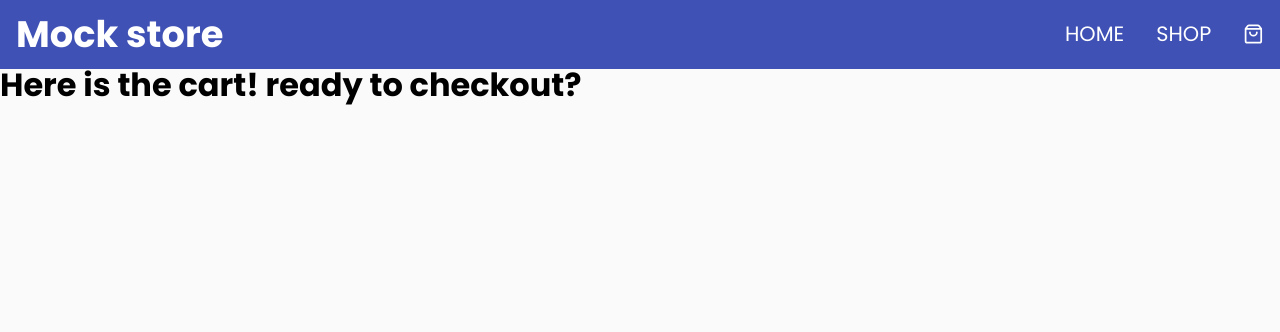
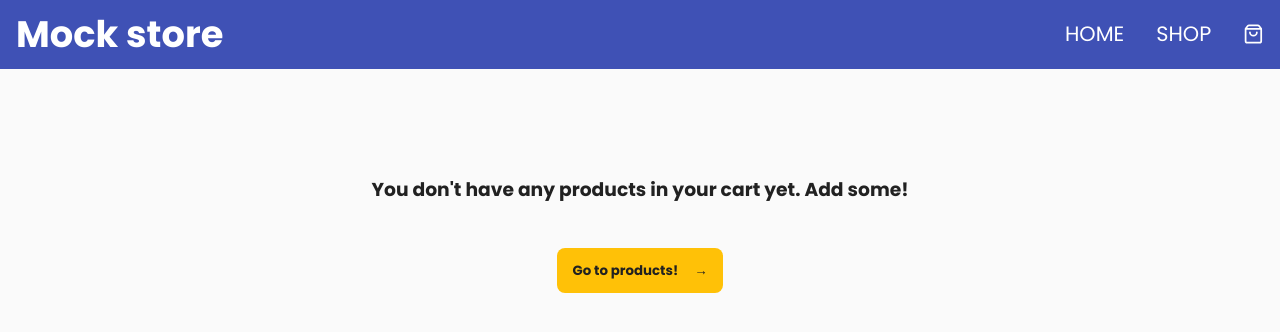
Before and after one commit to fran-dv/shopping-cart, a React (Vite) app: page /cart in a window 1280 px wide. Shown: the top 332 px of the page. Built offline with nearby package versions, Linux system fonts and the light colour scheme.

Commit message:
feat: implement cart page

```diff
--- /dev/null
+++ b/src/pages/Cart/Cart.module.css
@@ -0,0 +1,101 @@
+.container {
+  --padding: 2rem;
+  display: flex;
+  flex-direction: column;
+  padding: var(--padding);
+  max-width: 1300px;
+  align-items: center;
+  margin-left: auto;
+  margin-right: auto;
+}
+
+.container h2,
+.container h3 {
+  color: var(--on-background);
+}
+.container h4,
+.container p {
+  color: var(--on-surface);
+}
+
+.emptyView {
+  display: flex;
+  flex-direction: column;
+  align-self: center;
+  align-items: center;
+  padding: 5rem;
+  gap: 3rem;
+}
+
+.title {
+  padding-bottom: var(--padding);
+  align-self: center;
+}
+
+.contentContainer {
+  display: flex;
+  flex-wrap: wrap;
+  gap: 2rem;
+  padding: 2rem;
+}
+
+.itemsContainer {
+  display: flex;
+  flex-direction: column;
+  gap: 1rem;
+  flex: 2;
+}
+
+.orderInfo {
+  background-color: var(--surface);
+  padding: 1.5rem;
+  display: flex;
+  flex-direction: column;
+  gap: 1rem;
+  flex: 1;
+  border-radius: 1rem;
+  box-shadow: var(--item-shadow);
+  margin-bottom: auto;
+  margin-left: auto;
+}
+
+.orderInfo .section {
+  display: flex;
+  justify-content: space-between;
+  gap: 2rem;
+}
+
+.orderInfo .section p {
+  margin-left: auto;
+}
+
+.orderInfo .section.total {
+  margin-top: 1.5rem;
+  border-top: 2px solid var(--on-surface);
+  padding: 0.5rem 0;
+}
+
+.orderInfo .section.checkout .button {
+  flex-grow: 1;
+  display: flex;
+  justify-content: center;
+}
+
+.orderInfo .section.checkout .button p {
+  margin-left: 0;
+}
+
+@media (width <= 850px) {
+  .itemsContainer {
+    padding: 0;
+  }
+}
+
+@media (width <= 550px) {
+  .emptyView {
+    padding: 2rem 1rem;
+  }
+  .container {
+    --padding: 1rem;
+  }
+}
--- a/src/pages/Cart/Cart.tsx
+++ b/src/pages/Cart/Cart.tsx
@@ -1,7 +1,82 @@
+import { useCartStore } from "@/stores";
+import styles from "./Cart.module.css";
+import { Button, CartItem } from "@/components";
+import { useNavigate } from "react-router-dom";
+import { Paths } from "@/routes";
+
 export const Cart = () => {
+  const { items, incrementItemAmount, decrementItemAmount, removeItem } =
+    useCartStore();
+  const navigate = useNavigate();
+
+  const subtotalPrice = items.reduce(
+    (subtotal, it) => subtotal + it.product.price * it.amount,
+    0,
+  );
+  const deliveryCost = 20;
+  const totalPrice = subtotalPrice + deliveryCost;
+
+  const handleCheckout = () => {};
+
   return (
-    <>
-      <h1>Here is the cart! ready to checkout?</h1>
-    </>
+    <div className={styles.container}>
+      {items.length === 0 && (
+        <div className={styles.emptyView}>
+          <h3>You don't have any products in your cart yet. Add some!</h3>
+          <Button
+            content="Go to products!"
+            cta={true}
+            onClick={() => navigate(Paths.SHOP)}
+          />
+        </div>
+      )}
+      {items.length > 0 && (
+        <>
+          <h2 className={styles.title}>Your cart</h2>
+          <div className={styles.contentContainer}>
+            <div className={styles.itemsContainer}>
+              {items.map((it) => (
+                <CartItem
+                  key={it.id}
+                  title={it.product.title}
+                  price={it.product.price}
+                  amount={it.amount}
+                  id={it.id}
+                  imageSrc={it.product.image}
+                  onIncrement={(itemId: number) => incrementItemAmount(itemId)}
+                  onDecrement={(itemId: number) => decrementItemAmount(itemId)}
+                  onDelete={(itemId: number) => removeItem(itemId)}
+                />
+              ))}
+            </div>
+
+            <div className={styles.orderInfo}>
+              <div className={styles.section}>
+                <h4>Subtotal: </h4>
+                <p>${subtotalPrice.toFixed(2)}</p>
+              </div>
+
+              <div className={styles.section}>
+                <h4>Delivery: </h4>
+                <p>${deliveryCost.toFixed(2)}</p>
+              </div>
+
+              <div className={`${styles.section} ${styles.total}`}>
+                <h4>Total: </h4>
+                <p>${totalPrice.toFixed(2)}</p>
+              </div>
+
+              <div className={`${styles.section} ${styles.checkout}`}>
+                <Button
+                  content="Checkout"
+                  onClick={handleCheckout}
+                  className={styles.button}
+                />
+              </div>
+            </div>
+          </div>
+        </>
+      )}
+    </div>
   );
 };
```
